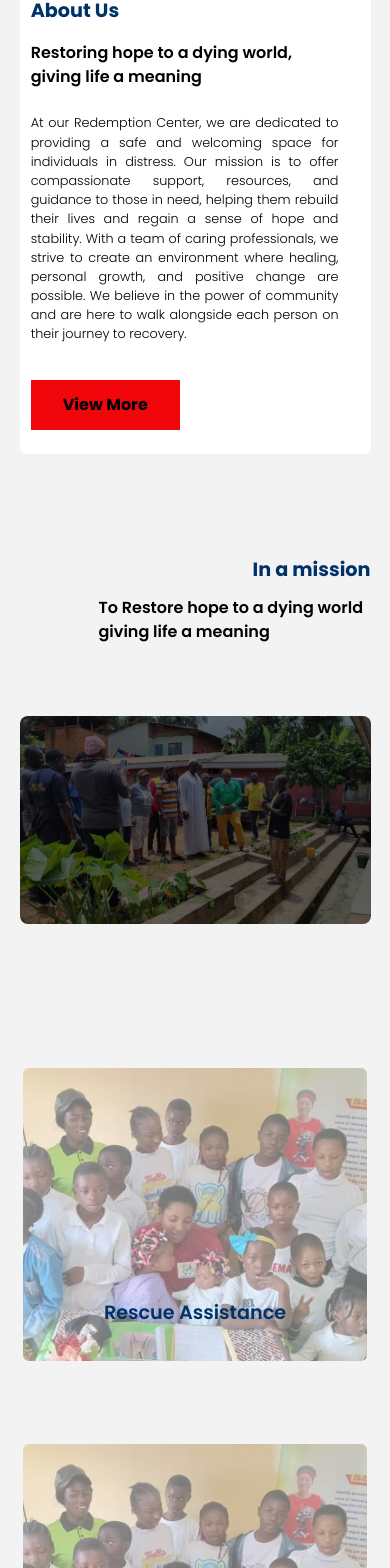
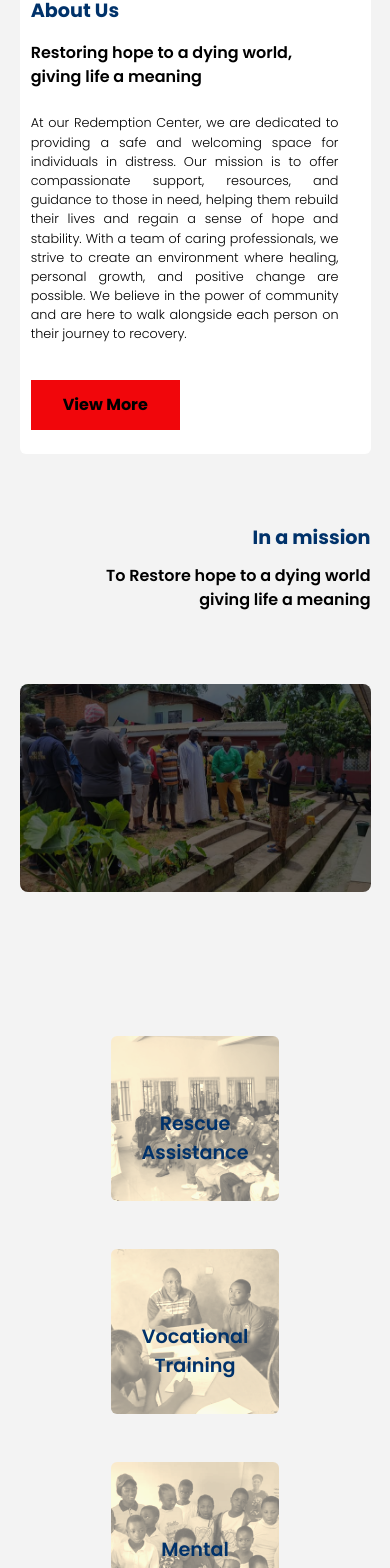
Before and after one commit to CJWALT/recepedis-ngo, a React (Create React App) app: page / in a window 390 px wide. Shown: the part 1054-2622 px from the top of the page. Built offline with nearby package versions, Linux system fonts and the light colour scheme.

Commit message:
ui/ux:refactor the homepage banner design, add sepia filter

```diff
--- a/src/App.js
+++ b/src/App.js
@@ -4,6 +4,7 @@ import Homepage from './pages/Homepage';
 import Contact from './pages/Contact'
 import OurActivites from './pages/OurActivities'
 import AboutUs from './pages/AboutUs';
+import NotFound from './pages/NotFound';
 
 
   const router = createBrowserRouter([
@@ -22,7 +23,10 @@ import AboutUs from './pages/AboutUs';
     {
       path:'/about-us',
       element:<AboutUs/>
-    }
+    },
+    {    path:'*',
+        element:<NotFound/>
+      }
 
   ])
 
--- a/src/component/Nav.jsx
+++ b/src/component/Nav.jsx
@@ -31,13 +31,18 @@ function Nav() {
             <img src={Logo} alt='logo' className='object-contain w-[92px] h-[89px]'/>
       </div>
      <div className={` justify-between z-30  items-center transition-opacity duration-500 ease-in ${openMenu ? ' flex absolute left-0 transition-opacity opacity-100 duration-900 ease-in-out top-0 rounded-lg w-[13rem] bg-[#6EB6E9] py-6 flex-col' : 'opacity-0 hidden lg:opacity-100 lg:flex lg:w-[45rem] lg:max-w[41rem]'}`}>
-        <div className='flex flex-col lg:flex-row lg:w-[72%] items-center gap-4 lg:pb-0 pb-[2rem] justify-between w-[70%]'>
+         <ul className='w-[70%] lg:w-[72%]'>
+          <div className='flex flex-col lg:flex-row items-center gap-4 lg:pb-0 pb-[2rem] justify-between'>
+
             {links.map((link) => (
+
               <li key={link.id} className='list-none'>
                   <Link to={link.path} className='z-50 hover:text-btnColor font-[montserrat] text-[1.25rem] font-bold text-navTextColor'>{link.name}</Link>
               </li>
             ))}
             </div>
+          </ul>
+
         <div>
           <Button
             children='Donate'
--- a/src/component/AboutSection.jsx
+++ b/src/component/homepage/AboutSection.jsx
@@ -1,12 +1,12 @@
 import React from 'react'
-import Button from './Button'
+import Button from '../Button'
 
-import AboutUsBanner from '../assets/about-us.jpeg'
+import AboutUsBanner from '../../assets/about-us.jpeg'
 
 function AboutSection() {
   return (
         <>
-        <div className='py-[6rem] w-[90%] max-w-[1280px] flex flex-col md:flex-row gap-[2.6rem] lg:gap-[4rem] xl:gap-[6rem] sm:w-[80%] md:w-[90%] mx-auto'>
+        <div className='py-[6rem] w-[90%] max-w-[1280px] flex flex-col md:flex-row gap-[.6rem] md:gap-[2.6rem] lg:gap-[4rem] xl:gap-[6rem] sm:w-[80%] md:w-[90%] mx-auto'>
             <div className='rounded-[6px] w-auto md:w-[17rem] lg:w-[23rem] xl:pr-[4.7rem] xl:pl-[1.9rem] lg:max-w-[24rem] lg:pr-[3.7rem] md:flex-none md:max-w-[18rem] md:pl-[.9rem] md:pr-[1.7rem] py-[1.5rem] bg-white pl-[.7rem] pr-[2rem] sm:pr-[4rem] sm:pl-[2rem]'>
                 <h4 className='font-[Poppins] font-bold text-blueText sm:text-[1.5rem] text-[1.2rem] mb-[1rem]'>About Us</h4>
                 <p className='font-semibold text-[1rem] mb-[1.5rem]'>
@@ -22,7 +22,7 @@ function AboutSection() {
             <div className='md:flex md:flex-col md:flex-auto'>
                 <div className='h-[13rem] overflow-hidden justify-center mb-[.8rem] flex flex-col items-end'>
                     <h6 className='text-blueText sm:text-[1.5rem] text-[1.2rem] mb-[.7rem] font-bold'>In a mission</h6>
-                    <small className='text-[1rem] block font-semibold w-[17rem] sm:w-[21rem]'>To Restore hope to a dying world giving life a meaning</small>
+                    <small className='text-[1rem] text-right block font-semibold w-[17rem] sm:w-[21rem]'>To Restore hope to a dying world giving life a meaning</small>
                 </div>
 
                 <div className='md:flex-none md:mt-auto'>
--- a/src/component/OurMission.jsx
+++ b/src/component/homepage/OurMission.jsx
@@ -1,5 +1,5 @@
 import React, { useState } from 'react'
-import Button from './Button'
+import Button from '../Button'
 
 function OurMission() {
 
--- a/src/component/Testimonial.jsx
+++ b/src/component/homepage/Testimonial.jsx
@@ -1,8 +1,8 @@
 import React, { useCallback } from 'react'
 
-import UserOne from '../assets/test-one.jpeg'
-import CarouselBtnLeft from './CarouselBtnLeft'
-import CarouselBtnRight from './CarouselBtnRight'
+import UserOne from '../../assets/test-one.jpeg'
+import CarouselBtnLeft from '../CarouselBtnLeft'
+import CarouselBtnRight from '../CarouselBtnRight'
 import useEmblaCarousel from 'embla-carousel-react'
 
 function Testimonial() {
--- a/src/pages/Homepage.jsx
+++ b/src/pages/Homepage.jsx
@@ -9,15 +9,18 @@ import HeroImgOne from '../assets/hero-img-one.jpeg'
 import HeroImgTwo from '../assets/hero-img-two.jpeg'
 import HeroImgThree from '../assets/hero-img-three.jpeg'
 
+import BannerImgOne from '../assets/counsel-img.jpg'
+import BannerImgTwo from '../assets/vocational-img.jpg'
+
 
 import useEmblaCarousel from 'embla-carousel-react';
 import Button from '../component/Button'
-import Testimonial from '../component/Testimonial'
-import OurMission from '../component/OurMission'
-import AboutSection from '../component/AboutSection'
-import OurActivities from '../component/OurActivities'
+import Testimonial from '../component/homepage/Testimonial'
+import OurMission from '../component/homepage/OurMission'
+import AboutSection from '../component/homepage/AboutSection'
+import OurActivities from '../component/homepage/OurActivities'
 import Footer from '../component/Footer'
-import TeamMember from '../component/TeamMember'
+import TeamMember from '../component/homepage/TeamMember'
 
 function Homepage() {
 
@@ -64,13 +67,13 @@ function Homepage() {
     </div>
     <AboutSection/>
 
-    <section className='w-[90%] sm:w-[80%] md:w-[90%] max-w-[1280px] mx-auto md:flex-wrap md:justify-center md:gap-[2.1rem] md:flex-row flex flex-col py-[3rem] items-center gap-[5.18rem]'>
-      <div className='flex-none relative'><img src={HeroImgOne} alt='safe lodge activities' className='object-cover w-[21.5rem] xl:w-[21.5rem] xl:h-[21.3rem] md:w-[20rem] lg:w-[17rem] lg:h-[15.3rem] opacity-60 relative h-[18.3rem] object-center rounded-[6px]'/>
-      <small className='absolute bottom-[2.1rem] w-full flex justify-center font-semibold text-[1.2rem] text-blueText left-0 right-0'>Rescue Assistance</small></div>
-      <div className='flex-none relative'><img src={HeroImgOne} alt='safe lodge activities' className='object-cover w-[21.5rem] xl:w-[21.5rem] xl:h-[21.3rem] md:w-[20rem] lg:w-[17rem] lg:h-[15.3rem] opacity-60 relative h-[18.3rem] object-center rounded-[6px]'/>
-      <small className='absolute bottom-[2.1rem] w-full flex justify-center font-semibold text-[1.2rem] text-blueText left-0 right-0'>Safe Lodging</small></div>
-      <div className='flex-none relative'><img src={HeroImgOne} alt='safe lodge activities' className='object-cover w-[21.5rem] xl:w-[21.5rem] xl:h-[21.3rem] md:w-[20rem] lg:w-[17rem] lg:h-[15.3rem] opacity-60 relative h-[18.3rem] object-center rounded-[6px]'/>
-      <small className='absolute bottom-[2.1rem] w-full flex justify-center font-semibold text-[1.2rem] text-blueText left-0 right-0'>Mental Awareness</small></div>
+    <section className='w-[90%] sm:w-[80%] md:w-[90%] max-w-[1280px] mx-auto flex-wrap justify-center md:gap-[2.1rem] flex flex-row py-[3rem] items-center gap-[3rem]'>
+      <div className='flex-none relative'><img src={BannerImgOne} alt='safe lodge activities' style={{filter:'sepia(8)'}} className='object-cover w-[10.5rem] xl:w-[21.5rem] xl:h-[21.3rem] md:h-[12.3rem] md:w-[20rem] lg:w-[17rem] lg:h-[15.3rem] filter sepia opacity-60 relative h-[10.3rem] object-center rounded-[6px]'/>
+      <small className='absolute bottom-[2.1rem] text-center w-full flex justify-center font-semibold text-[1.2rem] text-blueText left-0 right-0'>Rescue Assistance</small></div>
+      <div className='flex-none relative'><img src={BannerImgTwo} alt='safe lodge activities' style={{filter:'sepia(8)'}} className='object-cover w-[10.5rem] xl:w-[21.5rem] xl:h-[21.3rem] md:h-[12.3rem] md:w-[20rem] lg:w-[17rem] lg:h-[15.3rem] filter sepia opacity-60 relative h-[10.3rem] object-center rounded-[6px]'/>
+      <small className='absolute bottom-[2.1rem] text-center w-full flex justify-center font-semibold text-[1.2rem] text-blueText left-0 right-0'>Vocational Training</small></div>
+      <div className='flex-none relative'><img src={HeroImgOne} alt='safe lodge activities' style={{filter:'sepia(8)'}} className='object-cover w-[10.5rem] xl:w-[21.5rem] xl:h-[21.3rem] md:h-[12.3rem] md:w-[20rem] lg:w-[17rem] lg:h-[15.3rem] filter sepia opacity-60 relative h-[10.3rem] object-center rounded-[6px]'/>
+      <small className='absolute bottom-[2.1rem] text-center w-full flex justify-center font-semibold text-[1.2rem] text-blueText left-0 right-0'>Mental Awareness</small></div>
     </section>
     <OurMission/>
     <OurActivities/>
--- /dev/null
+++ b/src/pages/NotFound.jsx
@@ -0,0 +1,11 @@
+import React from 'react'
+
+const NotFound = () => {
+  return (
+    <div>
+      notfound
+    </div>
+  )
+}
+
+export default NotFound
--- a/tailwind.config.js
+++ b/tailwind.config.js
@@ -11,6 +11,9 @@ module.exports = {
       backgroundImage:{
         'hero-pattern': 'url(./assets/hero-img.jpeg)',
       },
+      filter:{
+        'sepia-8': 'sepia(8)',
+      },
 
     },
   },
```
Also changed, not shown: src/component/Footer.jsx (+8 -8 lines), src/component/homepage/OurActivities.jsx (renamed from src/component/OurActivities.jsx, +5 -5 lines), src/component/homepage/TeamMember.jsx (renamed from src/component/TeamMember.jsx, +5 -5 lines), src/assets/counsel-img.jpg (added), src/assets/vocational-img.jpg (added). Lines whose indentation alone changed are shown as unchanged.
